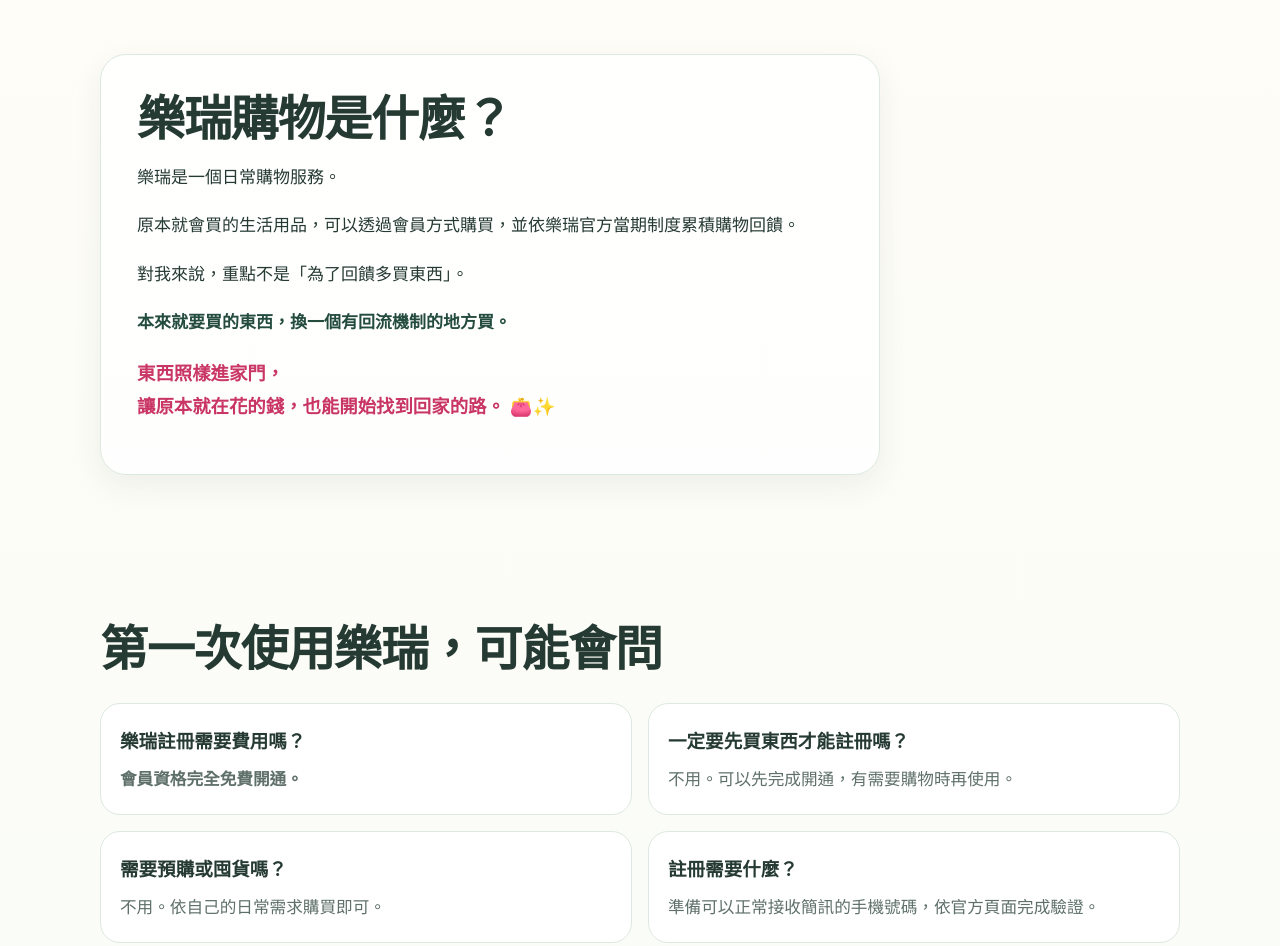
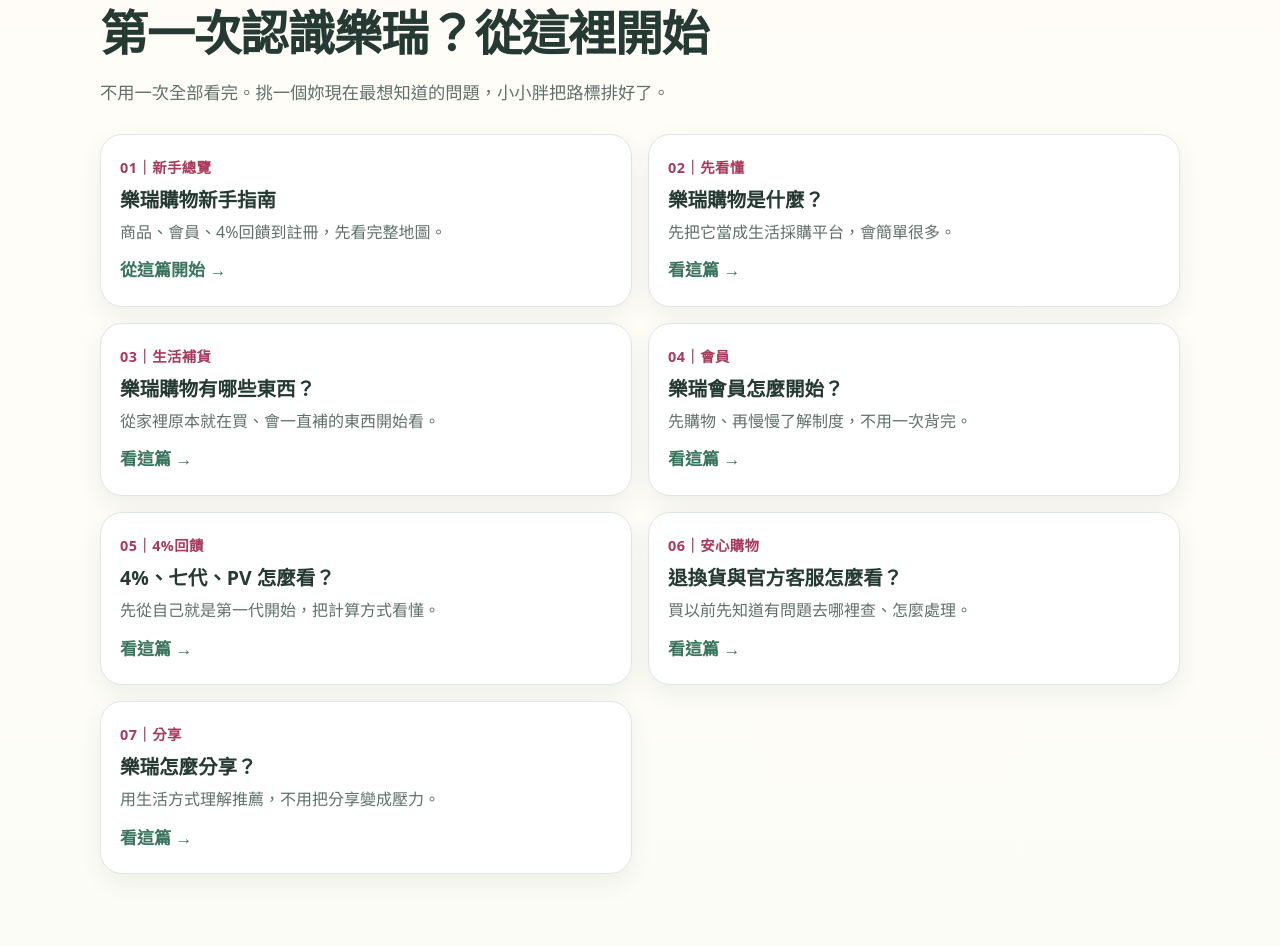
Before and after one commit to smilenalife1177/lerich-register, a plain HTML site: page index.html in a window 1280 px wide. Shown: the part 2340-3286 px from the top of the page. Drawn offline with Linux system fonts and the light colour scheme.

Commit message:
新增首頁 SEO 內容導覽並串接七篇文章

```diff
--- a/index.html
+++ b/index.html
@@ -3,7 +3,7 @@
 <head>
   <meta charset="utf-8">
   <meta name="viewport" content="width=device-width,initial-scale=1,viewport-fit=cover">
-  <meta name="description" content="樂瑞購物怎麼註冊？由微笑娜生活 LiNa 整理免費會員開通流程：輸入手機號碼、接收簡訊、完成驗證。免預購、免囤貨，先了解日常購物回饋怎麼開始。">
+  <meta name="description" content="樂瑞購物怎麼註冊？由微笑娜生活 LiNa 整理免費會員開通流程：輸入手機號碼、接收簡訊、完成驗證。免預購、免囤貨，並提供樂瑞購物、會員、4%回饋與權益的新手指南。">
   <meta name="theme-color" content="#e95683">
   <meta name="robots" content="index,follow,max-image-preview:large">
   <link rel="canonical" href="https://smilenalife1177.github.io/lerich-register/">
@@ -11,7 +11,7 @@
   <meta property="og:type" content="website">
   <meta property="og:locale" content="zh_TW">
   <meta property="og:title" content="樂瑞購物怎麼註冊？3步驟免費開通｜微笑娜生活 LiNa">
-  <meta property="og:description" content="輸入手機號碼、接收簡訊、完成驗證，免費開通樂瑞會員資格。先看懂，再決定適不適合自己的生活。">
+  <meta property="og:description" content="免費開通樂瑞會員資格，並從新手指南看懂商品、會員、4%回饋、權益與分享。">
   <meta property="og:url" content="https://smilenalife1177.github.io/lerich-register/">
 
   <title>樂瑞購物怎麼註冊？3步驟免費開通｜微笑娜生活 LiNa</title>
@@ -93,6 +93,17 @@
     .trust{display:grid;grid-template-columns:1fr;gap:12px;margin-top:26px}
     .trust div{padding:17px 18px;border-radius:18px;background:#fff;border:1px dashed #9ec1b1;font-size:1.08rem;font-weight:900;text-align:center}
 
+    .content-hub{padding-top:22px}
+    .hub-head{max-width:760px;margin-bottom:26px}
+    .hub-head p{margin:0;color:var(--muted);font-size:1.08rem}
+    .hub-grid{display:grid;grid-template-columns:1fr;gap:14px}
+    .hub-card{display:block;text-decoration:none;background:#fff;border:1px solid var(--line);border-radius:22px;padding:20px 19px;box-shadow:0 9px 24px rgba(38,58,52,.07);transition:.18s transform,.18s box-shadow,.18s border-color}
+    .hub-card:hover{transform:translateY(-2px);box-shadow:0 13px 30px rgba(38,58,52,.11);border-color:#a8cdbb}
+    .hub-kicker{display:block;margin-bottom:5px;color:#a93a5d;font-size:.9rem;font-weight:900;letter-spacing:.03em}
+    .hub-card h3{margin:0 0 5px;font-size:1.22rem;line-height:1.45}
+    .hub-card p{margin:0;color:var(--muted);font-size:1rem;line-height:1.65}
+    .hub-card .go{display:block;margin-top:10px;color:var(--green);font-weight:900}
+
     .faq{display:grid;gap:13px;margin-top:26px}
     .faq-item{background:#fff;border:1px solid var(--line);border-radius:20px;padding:20px 19px}
     .faq-item h3{font-size:1.16rem;margin:0 0 7px}
@@ -128,6 +139,7 @@
       .guide{grid-template-columns:.9fr 1.1fr;gap:38px}
       .guide-copy{padding:35px}
       .trust{grid-template-columns:repeat(3,1fr);gap:14px;margin-top:30px}
+      .hub-grid{grid-template-columns:repeat(2,1fr);gap:16px}
       .faq{grid-template-columns:repeat(2,1fr);gap:16px}
       .final{margin:72px auto;padding:42px}
       .footer-grid{display:flex;justify-content:space-between;gap:22px;align-items:flex-start}
@@ -145,9 +157,11 @@
       .lead{font-size:1.16rem}
       .section-title{font-size:2rem}
       .bubble{font-size:.94rem}
+      .hub-card{padding:19px 17px}
+      .hub-card h3{font-size:1.18rem}
     }
 
-    @media(prefers-reduced-motion:reduce){html{scroll-behavior:auto}.btn{transition:none}}
+    @media(prefers-reduced-motion:reduce){html{scroll-behavior:auto}.btn,.hub-card{transition:none}}
   </style>
 </head>
 <body>
@@ -164,7 +178,7 @@
         <p class="lead">先免費開通樂瑞購物資格。輸入手機號碼、收簡訊、完成驗證，就能開始使用官方購物服務。</p>
         <div class="cta-row">
           <a class="btn primary" href="https://www.lerich.com.tw/index.php/frontend/register/u/efc7be034e5e380c97e98f7b6dedfed9" target="_blank" rel="sponsored noopener">免費開通回饋資格 →</a>
-          <a class="btn secondary" href="https://www.lerich.com.tw/index.php/shop/product/detail/id/100" target="_blank" rel="noopener">先認識樂瑞</a>
+          <a class="btn secondary" href="./learn/">先認識樂瑞</a>
         </div>
         <p class="micro">註冊資料會在樂瑞官方網站填寫，本頁不蒐集姓名、手機、密碼或驗證碼。</p>
       </div>
@@ -215,6 +229,59 @@
         <div>✓ 會員資格完全免費開通</div>
         <div>✓ 不用預購</div>
         <div>✓ 不用囤貨</div>
+      </div>
+    </section>
+
+    <section class="content-hub" id="learn-more">
+      <div class="wrap">
+        <div class="hub-head">
+          <h2 class="section-title">第一次認識樂瑞？從這裡開始</h2>
+          <p>不用一次全部看完。挑一個妳現在最想知道的問題，小小胖把路標排好了。</p>
+        </div>
+        <div class="hub-grid">
+          <a class="hub-card" href="./learn/">
+            <span class="hub-kicker">01｜新手總覽</span>
+            <h3>樂瑞購物新手指南</h3>
+            <p>商品、會員、4%回饋到註冊，先看完整地圖。</p>
+            <span class="go">從這篇開始 →</span>
+          </a>
+          <a class="hub-card" href="./about/">
+            <span class="hub-kicker">02｜先看懂</span>
+            <h3>樂瑞購物是什麼？</h3>
+            <p>先把它當成生活採購平台，會簡單很多。</p>
+            <span class="go">看這篇 →</span>
+          </a>
+          <a class="hub-card" href="./shopping/">
+            <span class="hub-kicker">03｜生活補貨</span>
+            <h3>樂瑞購物有哪些東西？</h3>
+            <p>從家裡原本就在買、會一直補的東西開始看。</p>
+            <span class="go">看這篇 →</span>
+          </a>
+          <a class="hub-card" href="./membership/">
+            <span class="hub-kicker">04｜會員</span>
+            <h3>樂瑞會員怎麼開始？</h3>
+            <p>先購物、再慢慢了解制度，不用一次背完。</p>
+            <span class="go">看這篇 →</span>
+          </a>
+          <a class="hub-card" href="./reward/">
+            <span class="hub-kicker">05｜4%回饋</span>
+            <h3>4%、七代、PV 怎麼看？</h3>
+            <p>先從自己就是第一代開始，把計算方式看懂。</p>
+            <span class="go">看這篇 →</span>
+          </a>
+          <a class="hub-card" href="./rights/">
+            <span class="hub-kicker">06｜安心購物</span>
+            <h3>退換貨與官方客服怎麼看？</h3>
+            <p>買以前先知道有問題去哪裡查、怎麼處理。</p>
+            <span class="go">看這篇 →</span>
+          </a>
+          <a class="hub-card" href="./sharing/">
+            <span class="hub-kicker">07｜分享</span>
+            <h3>樂瑞怎麼分享？</h3>
+            <p>用生活方式理解推薦，不用把分享變成壓力。</p>
+            <span class="go">看這篇 →</span>
+          </a>
+        </div>
       </div>
     </section>
 
```
